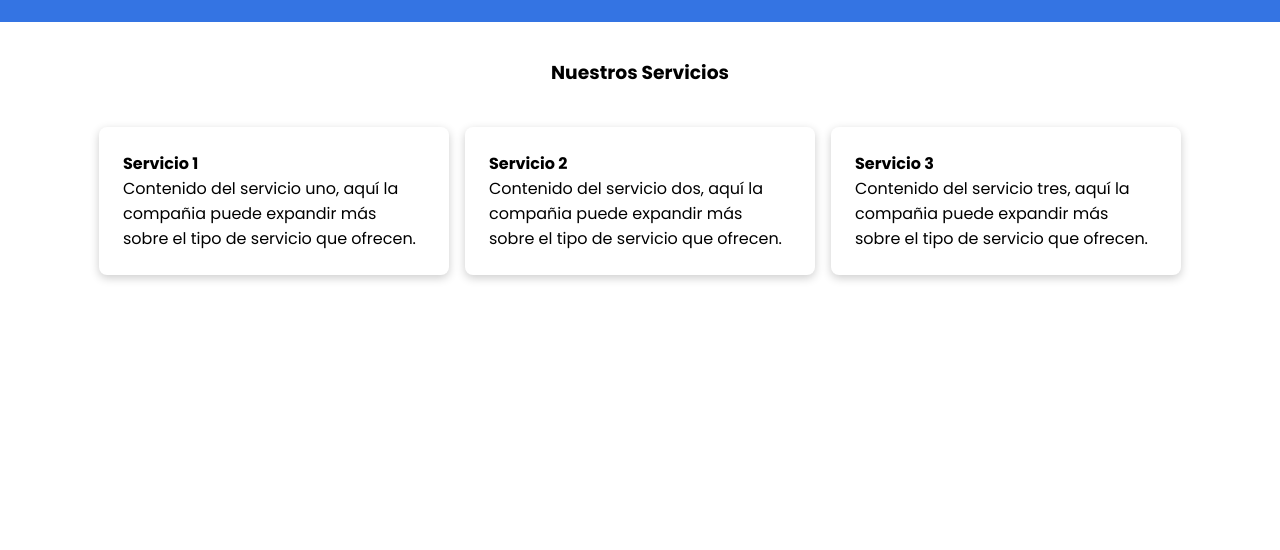
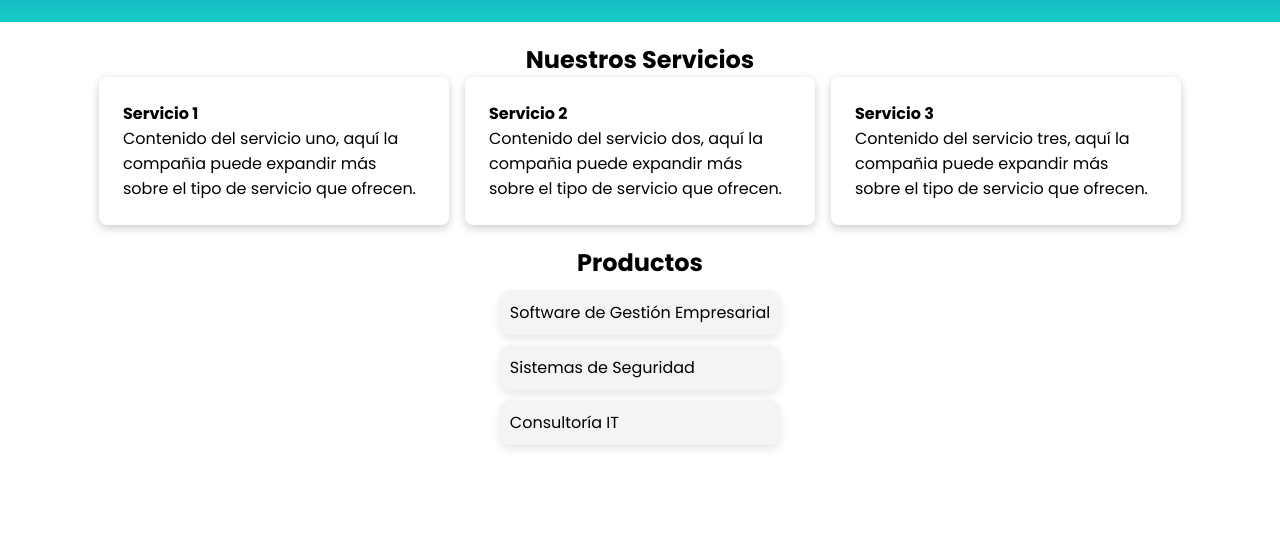
Before and after one commit to pabloest-kuepa/kuepa, a plain HTML site: page Index.html in a window 1280 px wide. Shown: the part 250-800 px from the top of the page. Drawn offline with Linux system fonts and the light colour scheme.

Commit message:
Agregando Estilos y sección de productos

```diff
--- a/Index.html
+++ b/Index.html
@@ -25,7 +25,7 @@
     </p>
       </header>
 <section class = 'servicios'>
-  <h3>Nuestros Servicios</h3>
+  <h2>Nuestros Servicios</h2>
   <div class= 'contenedor-servicios'>
 
     <div class = 'servicios-card'>
@@ -55,6 +55,21 @@
   </div>
 
     </section>
+
+    <section id="productos">
+
+      <h2>Productos</h2>
+        <ul>
+            <li>Software de Gestión Empresarial</li>
+            <li>Sistemas de Seguridad</li>
+            <li>Consultoría IT</li>
+        </ul>
+
+
+    </section>
+
+
+
   </main>
 </body>
 </html>
--- a/styles/style.scss
+++ b/styles/style.scss
@@ -1,3 +1,8 @@
+$color-degradado:linear-gradient(180deg, rgba(9,56,121,1) 0%, rgba(24,204,202,1) 100%);
+$color-fondo:rgb(9,56,121);
+
+
+
 * {
     box-sizing: border-box;
     font-family: "Poppins", sans-serif;
@@ -8,7 +13,8 @@
   header {
     margin: auto;
     padding: 2%;
-    background-color: #3474e3;
+    background: $color-fondo;
+    background: $color-degradado;
     color: white;
     text-align: center;
   }
@@ -156,3 +162,36 @@
   li {
     list-style: none;
   }
+
+  /* Lista de productos */
+
+
+  #productos{
+    display: flex;
+    flex-direction: column;
+    align-items: center;
+    justify-content: center;
+
+  }
+#productos ul {
+    list-style-type: none;
+    padding: 0;
+}
+
+#productos li {
+    background-color: #f4f4f4;
+    padding: 10px;
+    margin: 10px 0;
+    border-radius: 10px; /* Bordes redondeados */
+    box-shadow: 0 4px 8px rgba(0, 0, 0, 0.1); /* Sombra */
+}
+
+footer {
+    background-color: #333;
+    color: white;
+    text-align: center;
+    padding: 10px;
+    position: fixed;
+    bottom: 0;
+    width: 100%;
+}
```
Also changed, not shown: styles/style.css, 1 other file.
